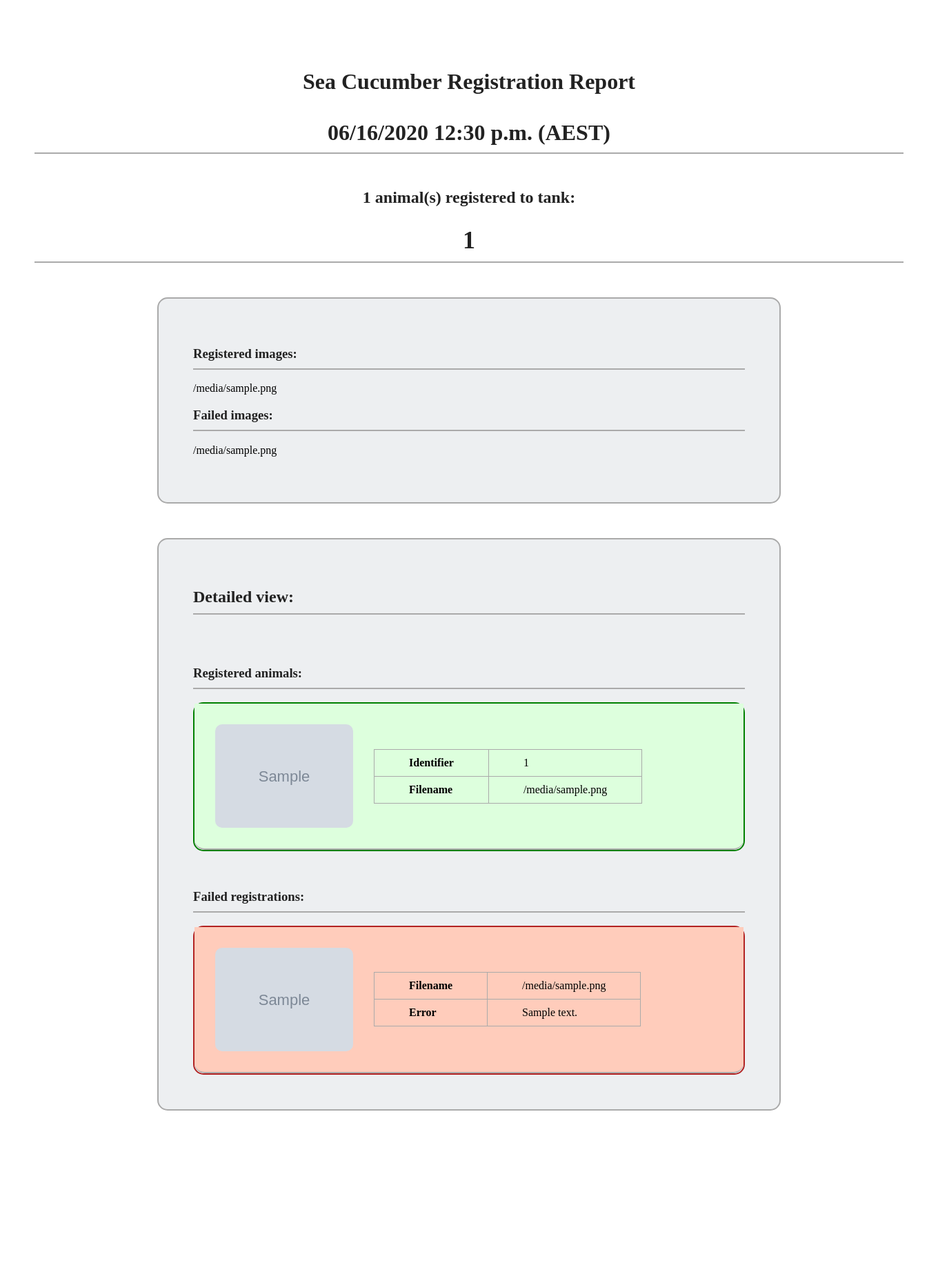
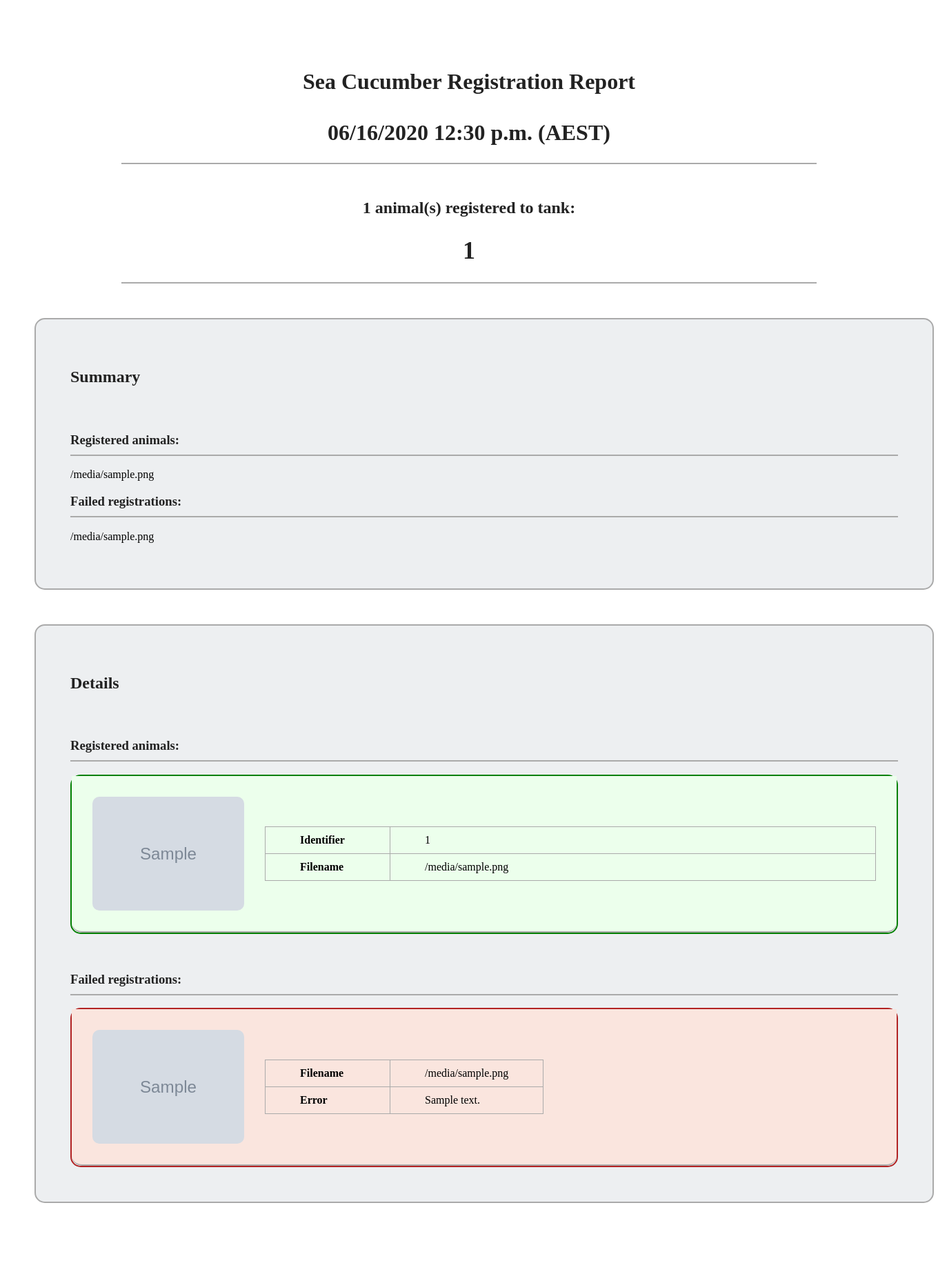
Before and after one commit to neoformit/cukeweb, a Django app: template register/templates/register/report.html in a window 1360 px wide. Shown: the whole page at 69% size. Before the commit the page ends 1610 px from the top, so only its background shows below. Run offline with Django 3.2, Linux system fonts and the light colour scheme; the template is opened without the code that fills it: most values are stand-ins (such as "Sample title", 1, 10 or a date in 2020); grey boxes marked "Sample" are stand-in pictures.

Commit message:
Added page breaks to PDF report

```diff
--- a/register/templates/register/report.html
+++ b/register/templates/register/report.html
@@ -12,8 +12,8 @@
       background-color: #fff;
     }
     img {
-      width: 200px;
-      height: auto;
+      height: 165px;
+      width: auto;
       border-radius: 10px;
     }
     h1, h2, h3, h4, h5, h6 {
@@ -22,14 +22,19 @@
       border-bottom: 2px solid #aaa;
     }
     .title {
+      width: 80%;
       text-align: center;
-      margin-bottom: 50px;
+      padding-bottom: 25px;
+      margin: 0 auto 50px auto;
+    }
+    .heading {
+      border: none;
     }
     span.big {
       font-size: 150%;
     }
     div.content {
-      width: 800px;
+      width: 1200px;
       padding: 50px;
       margin: 50px auto;
       background-color: #edeff1;
@@ -55,10 +60,10 @@
       border-radius: 15px;
     }
     div.success .row {
-      background-color: #dfd;
+      background-color: #ecffec;
     }
     div.error .row {
-      background-color: #fcb;
+      background-color: #fae5de;
     }
     div.row:first-child {
       border-radius: 15px 15px 0 0;
@@ -71,7 +76,11 @@
       flex-direction: column;
       padding: 15px;
     }
+    div.col.table {
+      width: 100%;
+    }
     table {
+      width: 100%;
       border-collapse: collapse;
     }
     td {
@@ -81,6 +90,7 @@
     }
     td:first-child {
       font-weight: bold;
+      width: 80px;
     }
 
   </style>
@@ -93,8 +103,10 @@
   <h2 class="title"> {{ registered|length }} animal(s) registered to tank: <br><br> <span class="big">{{ tank_id }}</span> </h2>
 
   <div class="content summary">
+    <h2 class="heading"> Summary </h2>
+    <br>
 
-    <h3> Registered images: </h3>
+    <h3> Registered animals: </h3>
 
     {% if not registered|length %}
     <h3>None</h3>
@@ -108,7 +120,7 @@
     </p>
 
     {% if failed %}
-    <h3> Failed images: </h3>
+    <h3> Failed registrations: </h3>
 
     <p>
       {% for f in failed %}
@@ -119,8 +131,8 @@
   </div>
 
   <div class="content">
-    <h2> Detailed view: </h2>
-    <br><br>
+    <h2 class="heading"> Details </h2>
+    <br>
 
     <h3> Registered animals: </h3>
 
@@ -133,12 +145,12 @@
 
     <div class="success">
       {% for r in registered %}
-      <div class="row">
+      <div class="row" {% if r.break %}style="page-break-before: always;"{% endif %}>
         <div class="col">
           <img src="{{ r.img_path }}">
         </div>
 
-        <div class="col">
+        <div class="col table">
           <table>
             <tr>
               <td> Identifier </td> <td> {{ r.id }} </td>
@@ -161,7 +173,7 @@
 
     <div class="error">
       {% for f in failed %}
-      <div class="row">
+      <div class="row" {% if f.break %}style="page-break-before: always;"{% endif %}>
         <div class="col">
           <img src="{{ f.img_path }}">
         </div>
--- a/register/views.py
+++ b/register/views.py
@@ -49,5 +49,7 @@ def register(request):
 
 def report(request):
     """Generate a PDF report for user's most recent registration."""
+    # data = request.session['registration_data']
+    # return render(request, 'register/report.html', data)
     uri = pdf.render(request)
     return redirect(uri)
```
Also changed, not shown: register/pdf.py (+11 -1 lines), register/uploads.py (+27 -5 lines).
